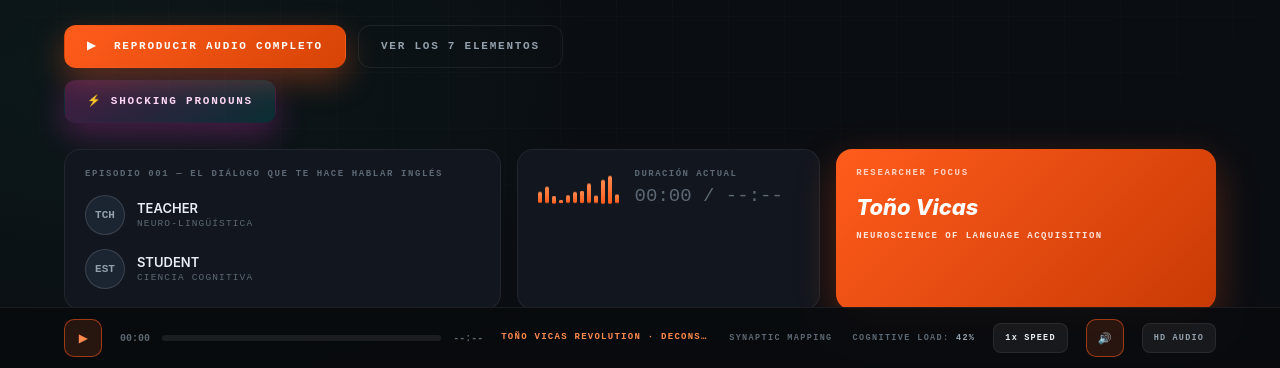
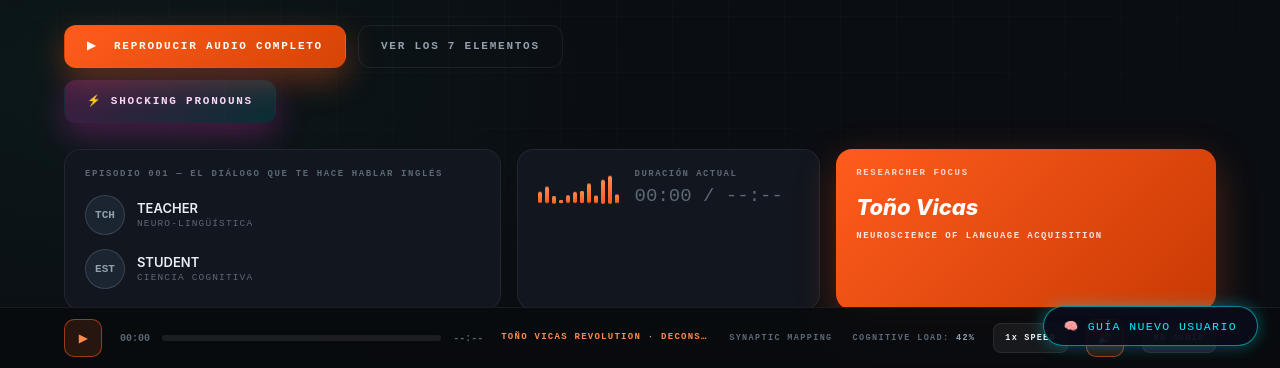
Before and after one commit to discoveryenglishmexico-commits/SHOCKING-NEURAL-PRO-NEW, a plain HTML site: page index.html in a window 1280 px wide. Shown: the part 432-800 px from the top of the page. Drawn offline with Linux system fonts and the light colour scheme; a web font is replaced by a local one.

Commit message:
Update index.html

```diff
--- a/index.html
+++ b/index.html
@@ -744,6 +744,20 @@ footer.foot a:hover{color:#fff}
   render();
 })();
 </script>
+  <!-- ══════════ BOTÓN FLOTANTE: GUÍA PARA NUEVOS USUARIOS ══════════ -->
+<a href="onboarding.html" id="btnGuiaNFB" title="Guía de onboarding para nuevos usuarios">🧠 GUÍA NUEVO USUARIO</a>
+<style>
+#btnGuiaNFB{position:fixed;bottom:22px;right:22px;z-index:999;
+  font-family:'JetBrains Mono',monospace;font-size:.72rem;letter-spacing:.12em;
+  color:#00f2fe;background:rgba(10,14,26,.92);border:1px solid rgba(0,242,254,.55);
+  border-radius:999px;padding:12px 20px;text-decoration:none;transition:.3s;
+  animation:pulsoGuia 2.4s infinite}
+#btnGuiaNFB:hover{color:#fff;transform:scale(1.08);
+  box-shadow:0 0 34px rgba(0,242,254,.75),inset 0 0 14px rgba(0,242,254,.25)}
+@keyframes pulsoGuia{0%,100%{box-shadow:0 0 12px rgba(0,242,254,.25)}
+  50%{box-shadow:0 0 30px rgba(0,242,254,.6)}}
+</style>
+
 </body>
 </html>
 <!--
```
